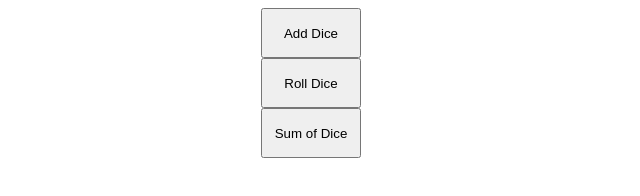
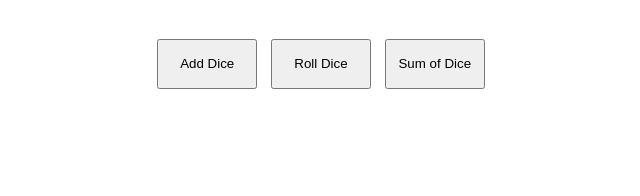
Before and after one commit to crbrasfield/DepotULab8, a plain HTML site: page index.html in a window 1280 px wide. Shown: the whole page, without its empty margins (329-969 px from the left). Drawn offline with nearby package versions, Linux system fonts and the light colour scheme.

Commit message:
Added a few style changes.

```diff
--- a/index.html
+++ b/index.html
@@ -6,9 +6,10 @@
         <script src="scripts.js"></script>
     </head>
     <body>
-
+        <div class=button-container>
         <button id="dice-button">Add Dice</button>
         <button id="roll-button">Roll Dice</button>
         <button id="sum-button">Sum of Dice</button>
+        </div>
     </body>
 </html>
--- a/styles.css
+++ b/styles.css
@@ -1,12 +1,11 @@
 #dice-button{
-    display: block;
+
     margin: auto;
     width: 100px;
     height: 50px;
     text-align: center;
 }
 #roll-button {
-    display: block;
     margin: auto;
     width: 100px;
     height: 50px;
@@ -14,20 +13,28 @@
 }
 
 #sum-button {
-    display: block;
+
     margin: auto;
     width: 100px;
     height: 50px;
     text-align: center;
 }
 
+.button-container {
+    width: 100%;
+    background-color: white;
+    display: inline-block;
+    padding-top:0px;
+    border: none;
+}
+
 div {
-    background-color: black;
+    background-color: white;
+    border: solid black 3px;
     height: 80px;
     width: 100px;
     display:inline-block;
     margin: 10px;
-    color:white;
     font-size: 55px;
     text-align: center;
     padding-top: 20px;
```
